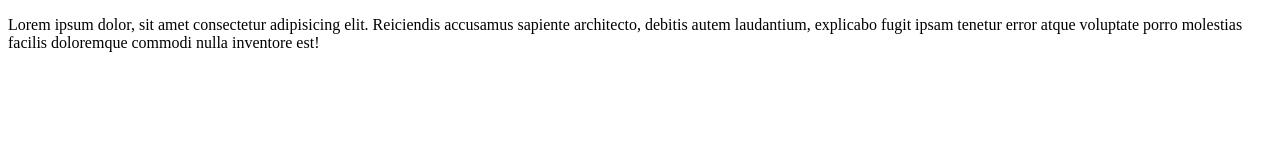
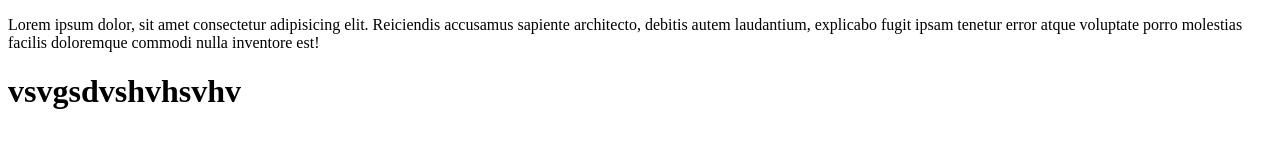
Before and after one commit to AikokulIlichbekkyzy/git, a plain HTML site: page index.html in a window 1280 px wide. Drawn offline with Linux system fonts and the light colour scheme.

Commit message:
css fail koshtum

```diff
--- a/index.html
+++ b/index.html
@@ -12,6 +12,7 @@
     <p>Lorem ipsum dolor, sit amet consectetur adipisicing elit. Reiciendis accusamus sapiente architecto, debitis autem
         laudantium, explicabo fugit ipsam tenetur error atque voluptate porro molestias facilis doloremque commodi nulla
         inventore est!</p>
+    <h1>vsvgsdvshvhsvhv</h1>
 </body>
 
 </html>
```
Also changed, not shown: style.css (added).
